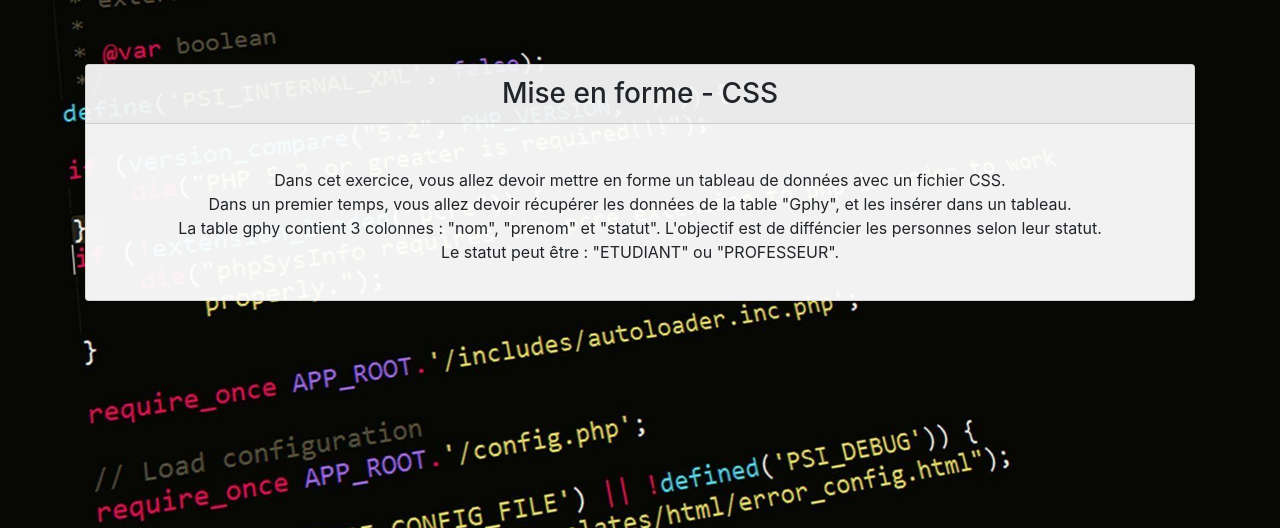
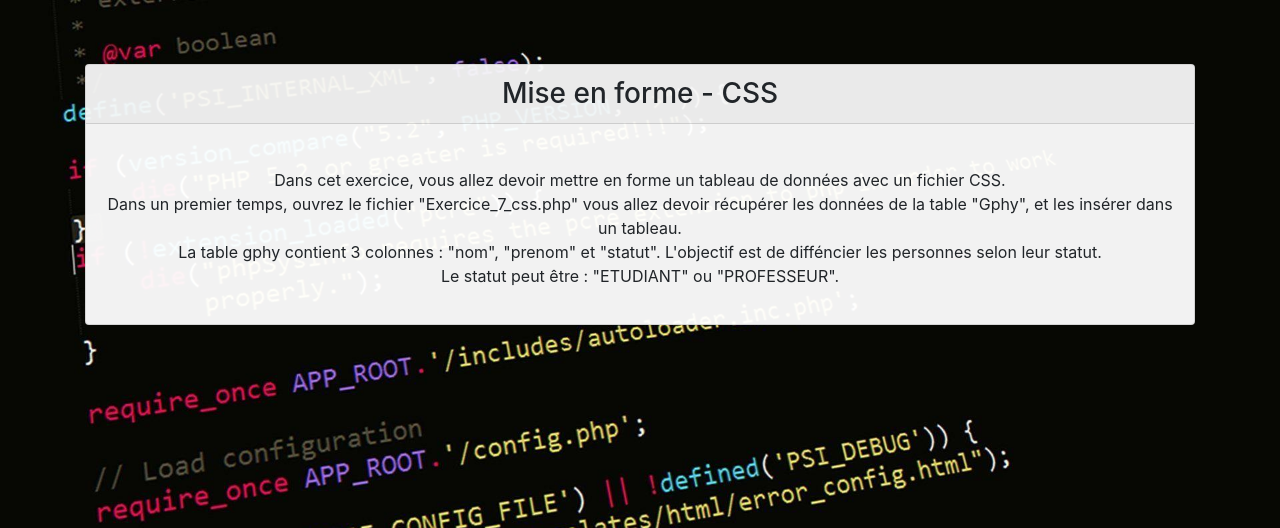
Before and after one commit to DylanMielot/FormationFormateur, a PHP site: page /Pages/css.php in a window 1280 px wide. Shown: the top 528 px of the page. Run offline with PHP 8.4, Linux system fonts and the light colour scheme.

Commit message:
ajout exercice css

```diff
--- a/Pages/css.php
+++ b/Pages/css.php
@@ -18,7 +18,7 @@
                         <br>
                         Dans cet exercice, vous allez devoir mettre en forme un tableau de données avec un fichier CSS.
                         <br>
-                        Dans un premier temps, vous allez devoir récupérer les données de la table "Gphy", et les insérer dans un tableau.
+                        Dans un premier temps, ouvrez le fichier "Exercice_7_css.php" vous allez devoir récupérer les données de la table "Gphy", et les insérer dans un tableau.
                         <br>
                         La table gphy contient 3 colonnes : "nom", "prenom" et "statut". L'objectif est de difféncier les personnes selon leur statut.
                         <br>
```
